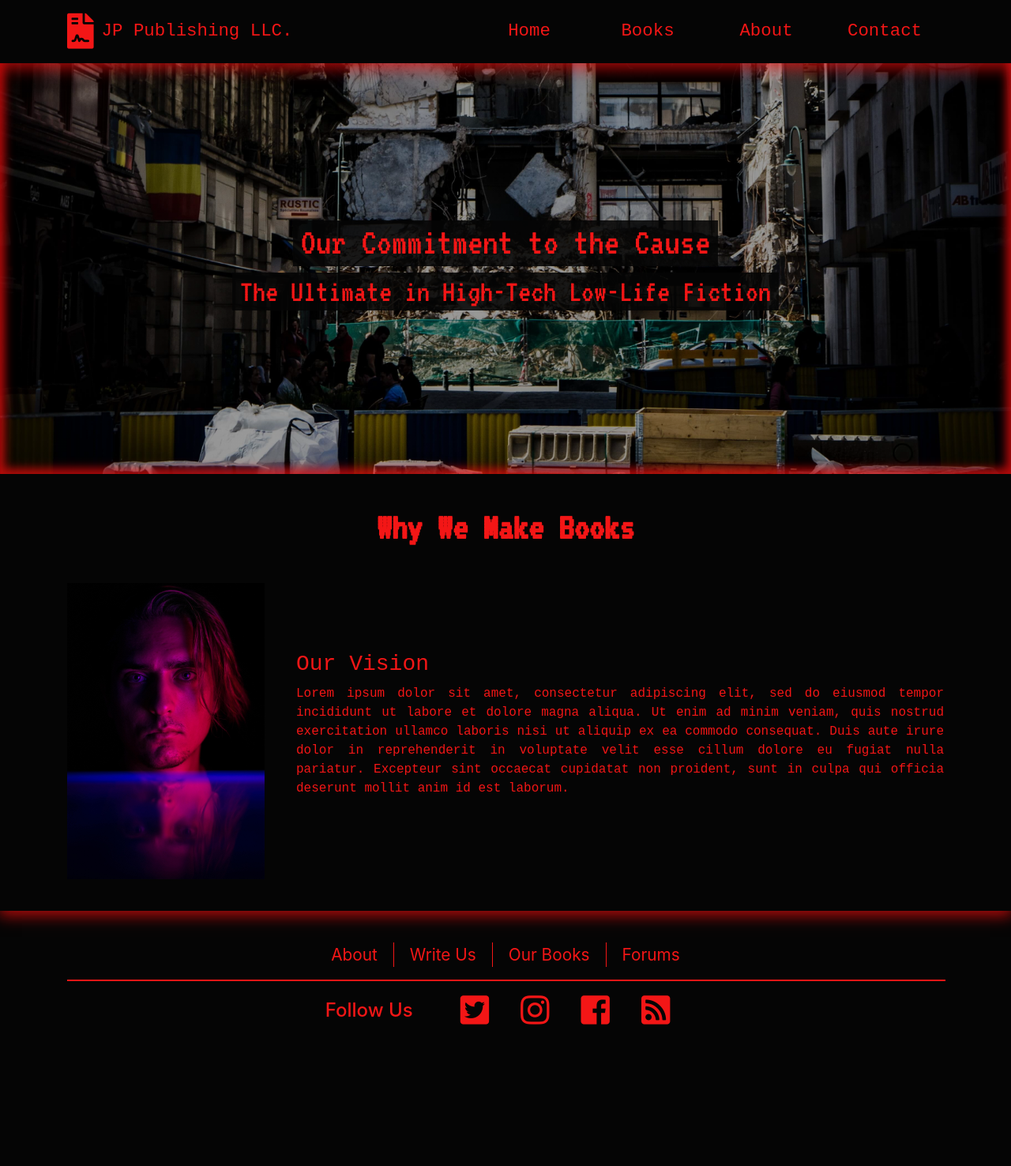
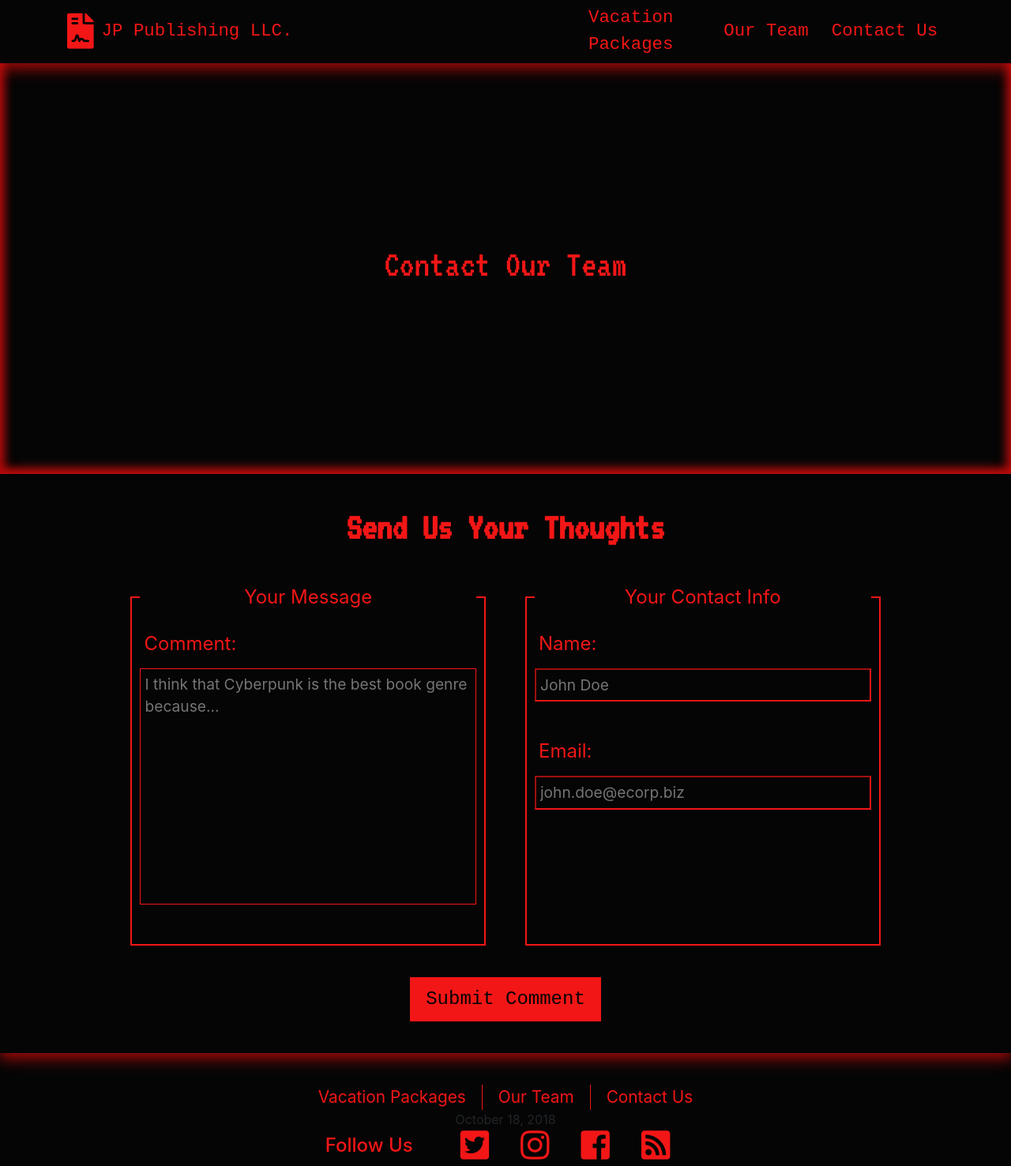
Before and after one commit to akmadsen/travel-agency-mock, a website: page register.html in a window 1280 px wide. Shown: the whole page at 79% size. Before the commit the page ends 1453 px from the top, so only its background shows below. Drawn offline with nearby package versions, Linux system fonts and the light colour scheme.

Commit message:
Started working with the headers and footers

```diff
--- a/about.html
+++ b/register.html
@@ -23,20 +23,18 @@
     <title>CPNT 270 - Assignment 4 - Cyberpunk Website</title>
 </head>
 
-<body class="about">
+<body class="register">
 
+    <!-- * * * * * * * * * * * * * * * * * * *
+        Header and Navigation Components
+        * * * * * * * * * * * * * * * * * * * -->
     <div class="nav-container">
-
-        <!-- * * * * * * * * * * * * * * * * * * *
-            Header and Navigation Components
-            * * * * * * * * * * * * * * * * * * * -->
         <div id="mobile-menu" class="mobile-menu closed">
             <button id="close-button" class="close-button">Close</button>
             <ul>
-                <li><a href="./index.html">Home</a></li>
-                <li><a href="./product.html">Books</a></li>
-                <li><a href="./about.html">About</a></li>
-                <li><a href="./contact.html">Contact</a></li>
+                <li><a href="./products.html">Vacation Packages</a></li>
+                <li><a href="./register.html">Register</a></li>
+                <li><a href="./contact.html">Contact Us</a></li>
             </ul>
         </div>
 
@@ -50,16 +48,14 @@
                 </div>
                 <nav>
                     <ul>
-                        <li><a href="./index.html">Home</a></li>
-                        <li><a href="./product.html">Books</a></li>
-                        <li><a href="./about.html">About</a></li>
-                        <li><a href="./contact.html">Contact</a></li>
+                        <li><a href="./products.html">Vacation Packages</a></li>
+                        <li><a href="./register.html">Our Team</a></li>
+                        <li><a href="./contact.html">Contact Us</a></li>
                     </ul>
                 </nav>
                 <button class="open-button" id="open-button"><i class="fas fa-bars"></i></button>
             </div>
         </header>
-
     </div>
 
     <!-- * * * * * * * * * * * * * * * * * * *
@@ -68,32 +64,38 @@
     <div class="hero">
         <div class="nav-spacer"></div>
         <div class="container">
-            <h1>Our Commitment to the Cause</h1>
-            <h2>The Ultimate in High-Tech Low-Life Fiction</h2>
+            <h1>Contact Our Team</h1>
         </div>
     </div>
 
     <!-- * * * * * * * * * * * * * * * * * * *
-    Main About Section
+    Hero
     * * * * * * * * * * * * * * * * * * * -->
     <main>
         <div class="container">
-            <h2>Why We Make Books</h2>
-            <div class="about-box">
 
-                <div class="author-pic">
-                    <img src="./assets/norbert-toth-714932-unsplash.jpg" alt="Johnny Pseudonymn's Handsome Face">
-                </div>
+            <h2>Send Us Your Thoughts</h2>
+            <form action="#" method="post">
+                <fieldset>
+                    <legend>Your Message</legend>
+                    <!-- Comment Text Area -->
+                    <label for="message">Comment:</label>
+                    <textarea name="message" id="message" cols="30" rows="10" placeholder="I think that Cyberpunk is the best book genre because..."></textarea>
+                </fieldset>
 
-                <div class="about-blurb">
-                    <h3>Our Vision</h3>
-                    <p>Lorem ipsum dolor sit amet, consectetur adipiscing elit, sed do eiusmod tempor incididunt ut
-                        labore et dolore magna aliqua. Ut enim ad minim veniam, quis nostrud exercitation ullamco
-                        laboris nisi ut aliquip ex ea commodo consequat. Duis aute irure dolor in reprehenderit in
-                        voluptate velit esse cillum dolore eu fugiat nulla pariatur. Excepteur sint occaecat cupidatat
-                        non proident, sunt in culpa qui officia deserunt mollit anim id est laborum. </p>
-                </div>
-            </div>
+                <fieldset>
+                    <legend>Your Contact Info</legend>
+                    <!-- Name Field -->
+                    <label for="name">Name:</label>
+                    <input id="name" type="text" name="name" placeholder="John Doe" />
+
+                    <!-- Email Field -->
+                    <label for="email">Email:</label>
+                    <input id="email" type="text" name="email" placeholder="john.doe@ecorp.biz" />
+                </fieldset>
+
+                <button type="submit" class="submit-button">Submit Comment</button>
+            </form>
         </div>
     </main>
 
@@ -101,17 +103,15 @@
     Footer (Social Media Icons Req.)
     * * * * * * * * * * * * * * * * * * * -->
     <footer>
-
         <div class="container">
 
             <ul class="footer-links">
-                <li><a href="./about.html">About</a></li>
-                <li><a href="./contact.html">Write Us</a></li>
-                <li><a href="./product.html">Our Books</a></li>
-                <li><a href="">Forums</a></li>
+                <li><a href="./products.html">Vacation Packages</a></li>
+                <li><a href="./register.html">Our Team</a></li>
+                <li><a href="./contact.html">Contact Us</a></li>
             </ul>
 
-            <hr>
+            <div class="date-time">October 18, 2018</div>
 
             <div class="social-media">
                 <h2>Follow Us</h2>
```
Also changed, not shown: contact.html (+13 -19 lines), index.html (+9 -10 lines), products.html (renamed from product.html, +16 -21 lines).
